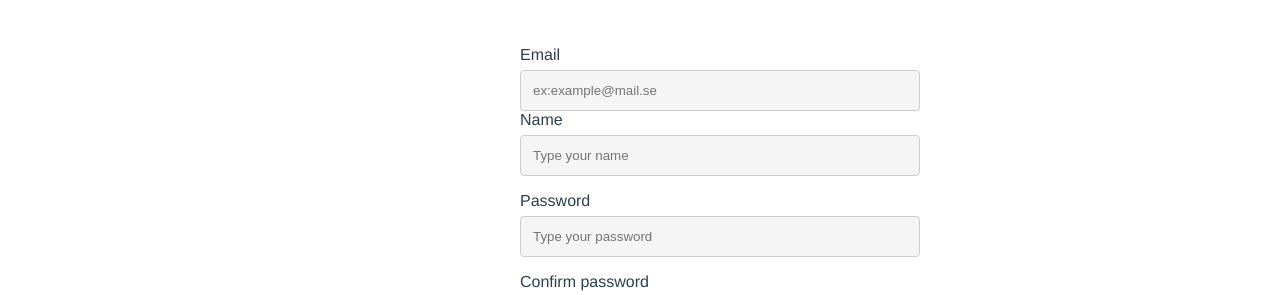
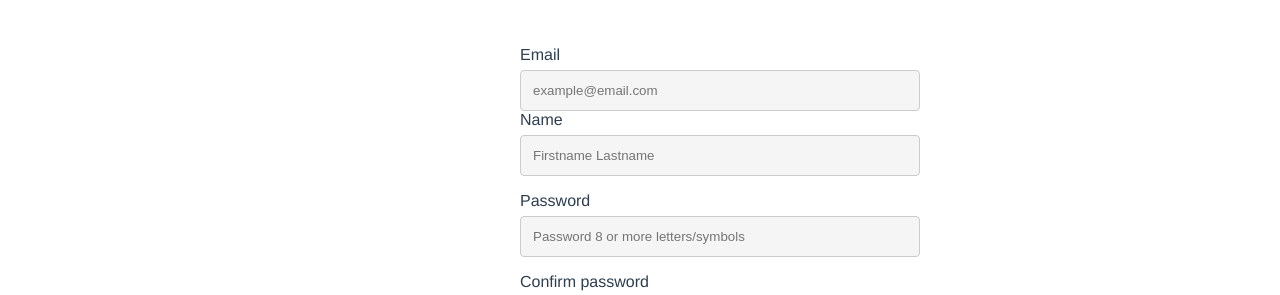
Before and after one commit to theodorwill/Slutprojekt-Sinus-Webshop, a Vue app: page /register in a window 1280 px wide. Shown: the part 217-512 px from the top of the page. Built offline with nearby package versions, Linux system fonts and the light colour scheme; no server answers.

Commit message:
Added some patterns to login/sign in/register forms

```diff
--- a/src/views/LoginPage.vue
+++ b/src/views/LoginPage.vue
@@ -18,16 +18,18 @@
         <form @submit.prevent="logIn">
           <label for="email">Email</label>
           <input
-            type="text"
+            type="email"
             name="email"
-            placeholder="Type Your Email Here..."
+            pattern="[a-z0-9._%+-]+@[a-z0-9.-]+\.[a-z]{2,}$" required
+            placeholder="email@example.com"
             v-model="login.email"
           />
-          <label for="email">Password</label>
+          <label for="password">Password</label>
           <input
             type="password"
-            name="email"
-            placeholder="Type Your Password Here..."
+            name="password"
+            pattern=".{8,}" required
+            placeholder="Password 8 or more letters/symbols"
             v-model="login.password"
           />
           <a href="#">Forget your password ?</a>
--- a/src/views/Register.vue
+++ b/src/views/Register.vue
@@ -9,27 +9,36 @@
             <input
               type="email"
               name="email"
-              placeholder="ex:example@mail.se"
+              pattern="[a-z0-9._%+-]+@[a-z0-9.-]+\.[a-z]{2,}$"
+              required
+              placeholder="example@email.com"
               v-model="register.email"
             />
             <label for="name">Name</label>
             <input
               type="text"
               name="name"
-              placeholder="Type your name "
+              placeholder="Firstname Lastname"
+              pattern="[a-zA-Z]{2,16}\s[a-zA-Z]{2,16}" required
+              minlength="5"
+              maxlength="33"
               v-model="register.name"
             />
             <label for="password">Password</label>
             <input
               type="password"
               name="password"
-              placeholder="Type your password "
+              pattern=".{8,}"
+              required
+              placeholder="Password 8 or more letters/symbols"
               v-model="register.password"
             />
-            <label for="email">Confirm password</label>
+            <label for="validation">Confirm password</label>
             <input
               type="password"
-              name="password"
+              name="validation"
+              pattern=".{8,}"
+              required
               placeholder="Re-type your password"
               v-model="validation.password"
             />
@@ -43,7 +52,10 @@
           <hr class="solid" />
           <div class="sign">
             <p>Already have an account?</p>
-            <a href="#" @click="click">Login here</a>
+            <a
+              href="#"
+              @click="click"
+            >Login here</a>
           </div>
         </div>
       </div>
@@ -73,16 +85,17 @@ export default {
   },
 
   methods: {
-      registerAccount() {
+    registerAccount() {
       if (
         this.register.email !== "" &&
         this.register.name !== "" &&
         this.register.password !== "" &&
         this.register.password === this.validation.password
       ) {
-        console.log("Initiate", this.register)
+        console.log("Initiate", this.register);
         this.$store.dispatch("signup", this.register).then(() => {
-            this.$router.push('/login')
+          alert("Success!")
+          this.$router.push("/login");
         });
       } else if (this.register.password !== this.register.validation.password) {
         alert("Password is not matching!");
@@ -92,9 +105,9 @@ export default {
     },
 
     click() {
-      this.$router.push('/login')
+      this.$router.push("/login");
     },
-  }
+  },
 };
 </script>
 
--- a/src/views/UserProfile.vue
+++ b/src/views/UserProfile.vue
@@ -32,7 +32,10 @@
             <input
               type="text"
               name="name"
-              placeholder="First, Last"
+              placeholder="Firstname Lastname"
+              pattern="[a-zA-Z]{2,16}\s[a-zA-Z]{2,16}" required
+              minlength="5"
+              maxlength="33"
               v-model="register.name"
             />
             <hr>
@@ -62,14 +65,16 @@
             <input
               type="password"
               name="password"
-              placeholder="Change Password"
+              pattern=".{8,}" required
+              placeholder="Password 8 or more letters/symbols"
               v-model="register.password"
             />
             <label for="validation">Confirm password</label>
             <input
               type="password"
               name="validation"
-              placeholder="Change Password"
+              pattern=".{8,}" required
+              placeholder="Re-type your password"
               v-model="validation.password"
             />
             <hr>
```
